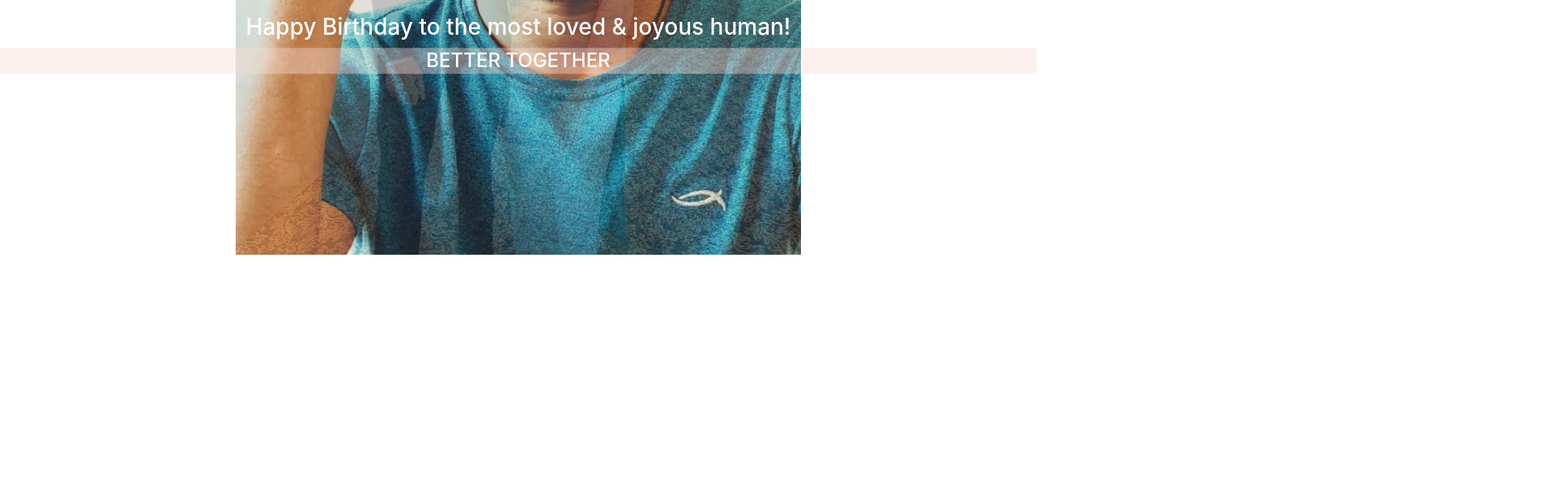
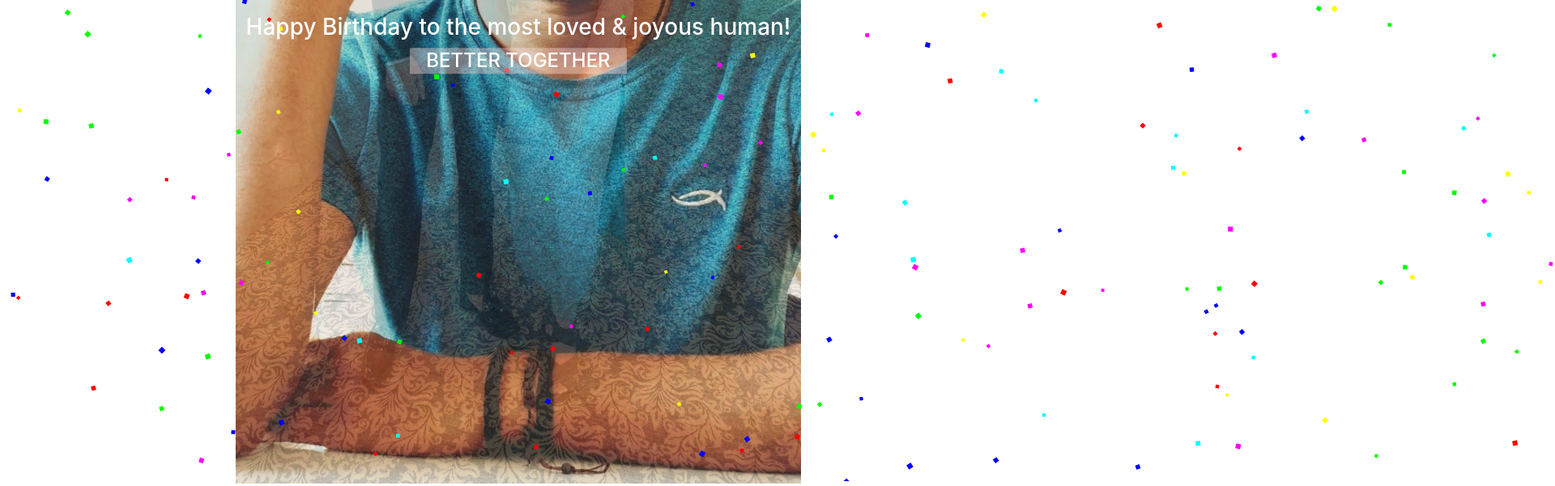
Before and after one commit to ptolumbia/countdown, a plain HTML site: page index.html in a window 1280 px wide. Shown: the part 485-1086 px from the top of the page at 81% size, 1920 px wide, since content can reach past the window. Before the commit the page ends 800 px from the top, so only its background shows below. Drawn offline with nearby package versions, Linux system fonts and the light colour scheme.

Commit message:
Update index.html

```diff
--- a/index.html
+++ b/index.html
@@ -17,6 +17,8 @@
 
 </head>
 <body>
+    <canvas id="confetti"></canvas>
+
     <div class="center">
         <h1>
             <span>Piyush Tolumbia</span><br>
@@ -24,7 +26,8 @@
         </h1>
         <div id="clock"></div>
         <h3>Happy Birthday to the most loved & joyous human!</h3>
-        <h4>BETTER TOGETHER</h4>
+        <div class="bt"><h4>BETTER TOGETHER</h4></div>
+
 
 
     </div>
@@ -43,5 +46,7 @@
             ))
         })
     </script>
+
+    <script src="confetti.js"></script>
 </body>
 </html>
```
